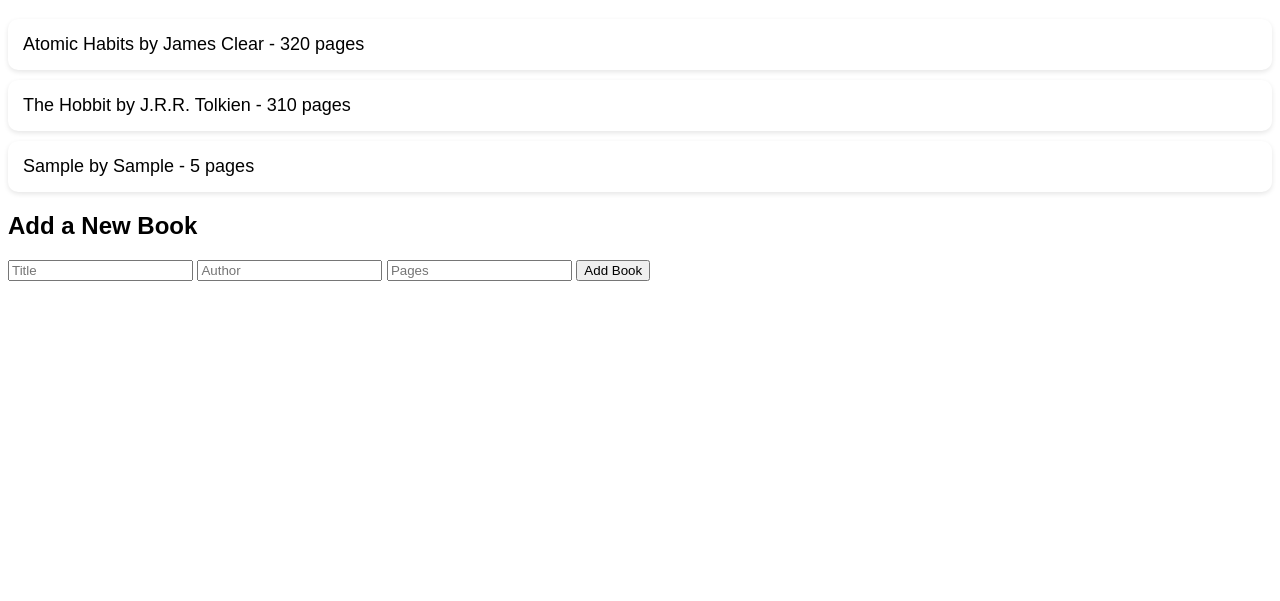
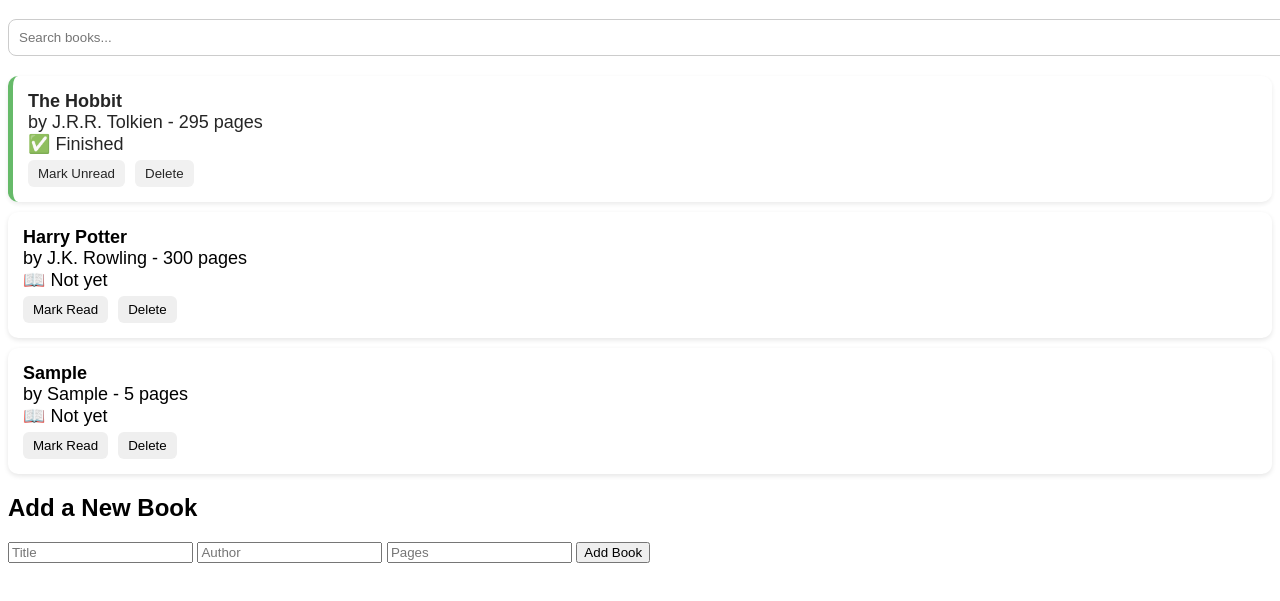
Before and after one commit to Tlaleng892/library, a plain HTML site: page index.html in a window 1280 px wide. Both pictures are taken after typing "Sample", "Sample", "5" into the empty fields and a click on the button "Add Book". Shown: the part 61-662 px from the top of the page. Drawn offline with Linux system fonts and the light colour scheme.

Commit message:
fixed add book form

```diff
--- a/index.html
+++ b/index.html
@@ -7,7 +7,9 @@
 </head>
 <body>
   <h1>My Library - Tlaleng</h1>
-  <div id="book-list"></div>
+<input type="text" id="search" placeholder="Search books...">
+<div id="book-list"></div>
+
 
   <h2>Add a New Book</h2>
   <form id="book-form">
--- a/script.js
+++ b/script.js
@@ -1,46 +1,67 @@
-const myLibrary = [];
-
-function Book(title, author, pages, read) {
-  this.id = crypto.randomUUID();
+class Book {
+  constructor(title, author, pages, read = false) {
     this.title = title;
     this.author = author;
     this.pages = pages;
     this.read = read;
+    this.id = Date.now() + Math.random();
+  }
 }
 
-Book.prototype.toggleRead = function() {
-  this.read = !this.read;
-};
+let myLibrary = JSON.parse(localStorage.getItem("myLibrary")) || [
+  new Book("The Hobbit", "J.R.R. Tolkien", 295, true),
+  new Book("Harry Potter", "J.K. Rowling", 300, false)
+];
 
-function addBookToLibrary(title, author, pages, read) {
-  const newBook = new Book(title, author, pages, read);
-  myLibrary.push(newBook);
+function saveLibrary() {
+  localStorage.setItem("myLibrary", JSON.stringify(myLibrary));
 }
-
-// Test: add 2 books manually
-addBookToLibrary("Atomic Habits", "James Clear", 320, false);
-addBookToLibrary("The Hobbit", "J.R.R. Tolkien", 310, false);
 
 function displayBooks() {
   const list = document.getElementById("book-list");
+  const search = document.getElementById("search")?.value.toLowerCase() || "";
   list.innerHTML = "";
-  myLibrary.forEach(book => {
+
+  myLibrary
+    .filter(book => book.title.toLowerCase().includes(search) || book.author.toLowerCase().includes(search))
+    .forEach(book => {
       const div = document.createElement("div");
-    div.textContent = book.title + " by " + book.author + " - " + book.pages + " pages";
+      div.className = "book-card" + (book.read ? " read" : "");
+      div.innerHTML = `
+        <strong>${book.title}</strong><br>
+        by ${book.author} - ${book.pages} pages<br>
+        <span>${book.read ? "✅ Finished" : "📖 Not yet"}</span><br>
+        <button onclick="toggleRead(${book.id})">${book.read ? "Mark Unread" : "Mark Read"}</button>
+        <button onclick="deleteBook(${book.id})">Delete</button>
+      `;
       list.appendChild(div);
     });
 }
 
+function toggleRead(id) {
+  const book = myLibrary.find(b => b.id === id);
+  if (book) book.read = !book.read;
+  saveLibrary();
   displayBooks();
+}
 
-// NEW PART - Listen to the form!
-const form = document.getElementById("book-form");
-form.addEventListener("submit", function(event) {
-  event.preventDefault();
+function deleteBook(id) {
+  myLibrary = myLibrary.filter(b => b.id !== id);
+  saveLibrary();
+  displayBooks();
+}
+
+document.getElementById("book-form").addEventListener("submit", function(e) {
+  e.preventDefault();
   const title = document.getElementById("title").value;
   const author = document.getElementById("author").value;
   const pages = document.getElementById("pages").value;
-  addBookToLibrary(title, author, pages, false);
+  myLibrary.push(new Book(title, author, pages));
+  saveLibrary();
   displayBooks();
-  form.reset();
+  this.reset();
 });
+
+document.getElementById("search")?.addEventListener("input", displayBooks);
+
+displayBooks();
--- a/style.css
+++ b/style.css
@@ -21,4 +21,28 @@ h1 {
   border-radius: 10px;
   box-shadow: 0 2px 5px rgba(0,0,0,0.1);
   font-size: 18px;
+}.book-card {
+  background: white;
+  padding: 15px;
+  margin: 10px 0;
+  border-radius: 10px;
+  box-shadow: 0 2px 5px rgba(0,0,0,0.1);
 }
+.book-card.read {
+  border-left: 5px solid #4CAF50;
+  opacity: 0.85;
+}
+.book-card button {
+  margin: 5px 5px 0 0;
+  padding: 6px 10px;
+  border: none;
+  border-radius: 6px;
+  cursor: pointer;
+}
+#search {
+  width: 100%;
+  padding: 10px;
+  margin-bottom: 10px;
+  border-radius: 8px;
+  border: 1px solid #ccc;
+}
```
Lines whose indentation alone changed are shown as unchanged.
